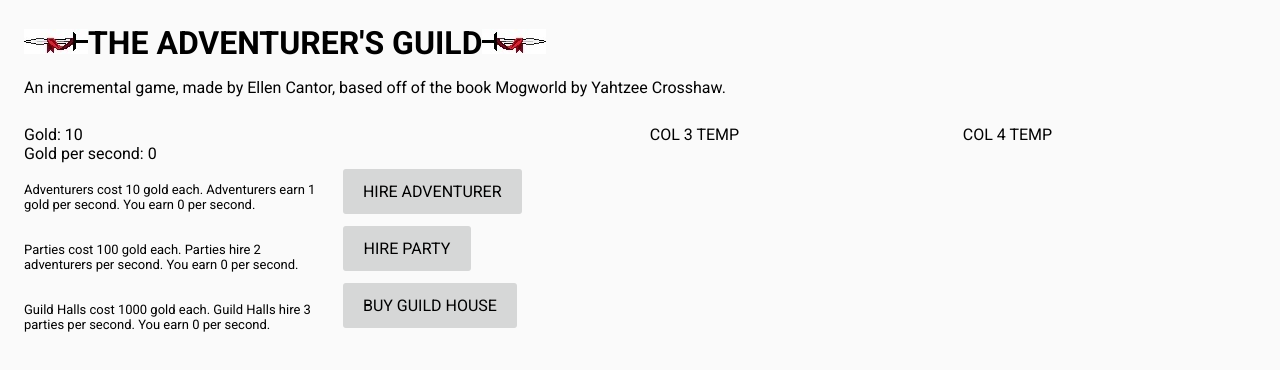
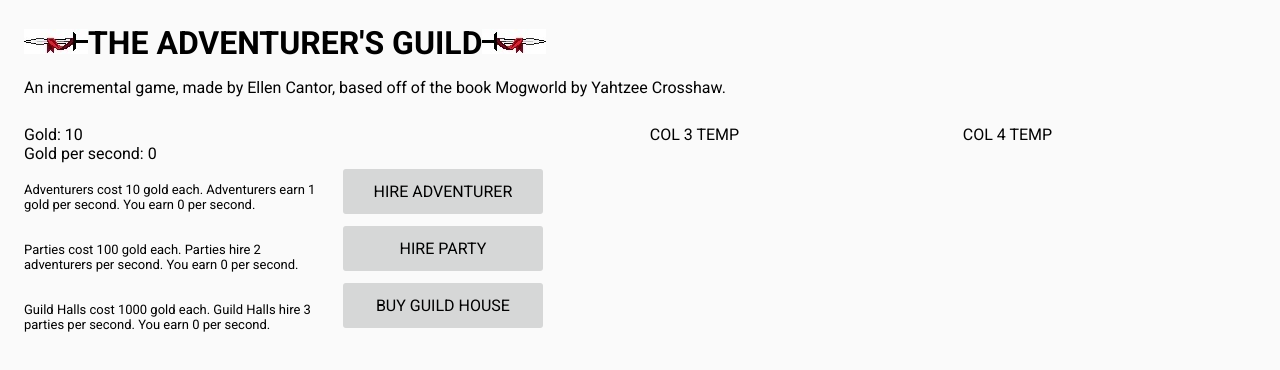
Before and after one commit to Rienuaa/guild, a plain HTML site: page index.html in a window 1280 px wide. Drawn offline with Linux system fonts and the light colour scheme.

Commit message:
fixed classes for buttons

```diff
--- a/index.html
+++ b/index.html
@@ -22,9 +22,9 @@
 
 			<div class = "col span1" id = "COLUMN ">
 				<br /><br />
-				<button id = "unit1Button" onClick = buyUnit1(1)>HIRE ADVENTURER</button><br />
-				<button id = "unit2Button" onClick = buyUnit2(1)>HIRE PARTY</button><br />
-				<button id = "unit3Button" onClick = buyUnit3(1)>BUY GUILD HOUSE</button><br />
+				<button class = "button" id = "unit1Button" onClick = buyUnit1(1)>HIRE ADVENTURER</button><br />
+				<button class = "button" id = "unit2Button" onClick = buyUnit2(1)>HIRE PARTY</button><br />
+				<button class = "button" id = "unit3Button" onClick = buyUnit3(1)>BUY GUILD HOUSE</button><br />
 			</div>
 
 
```
